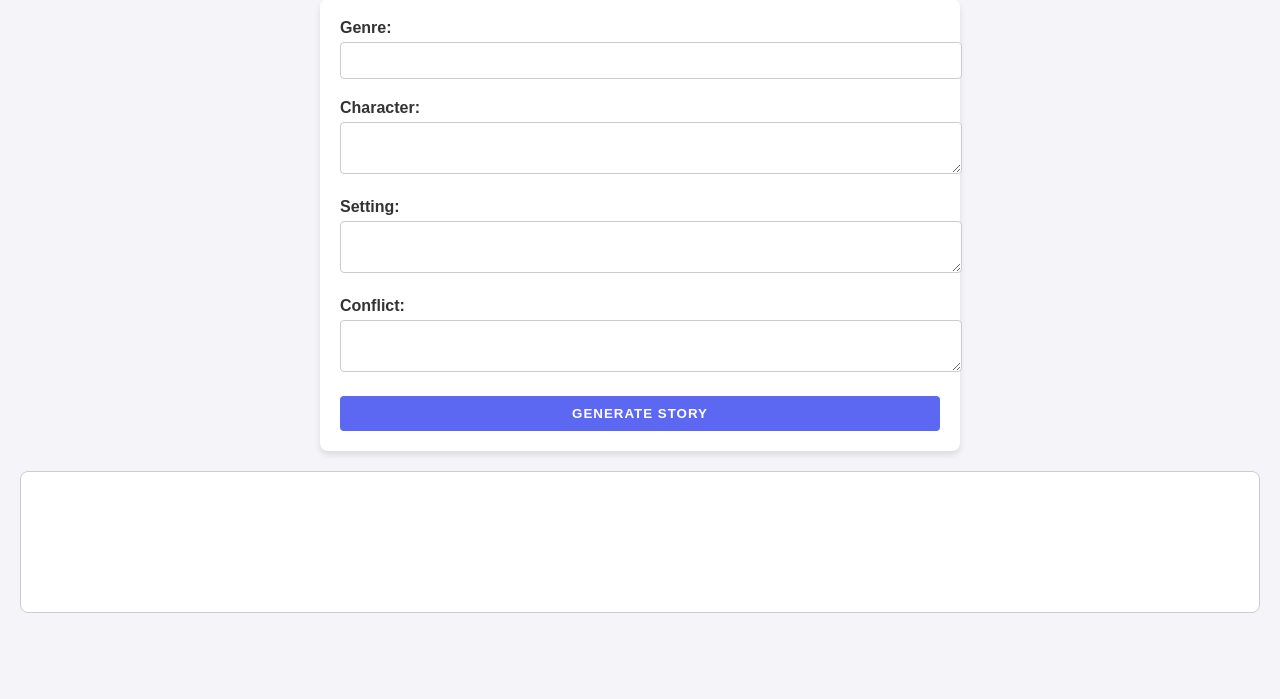
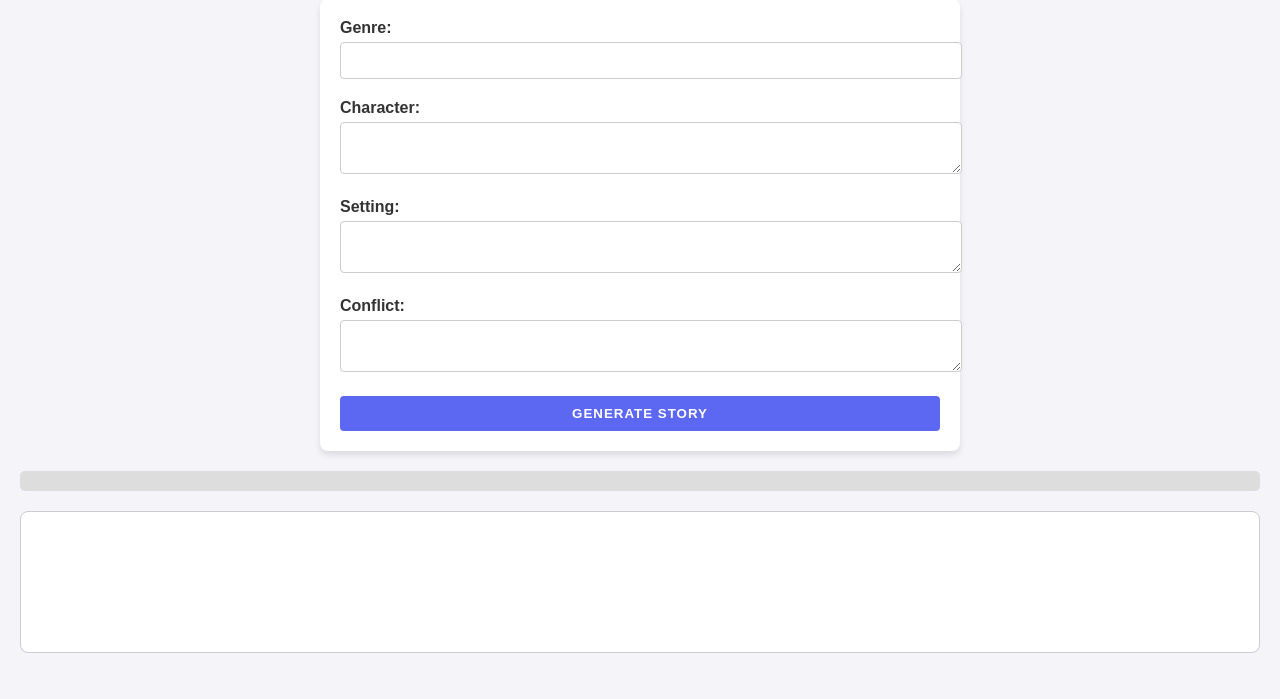
Before and after one commit to itsaryanchauhan/Story-Spark, a Flask app: page / in a window 1280 px wide. Shown: the part 101-800 px from the top of the page. Run offline with Flask 3, Linux system fonts and the light colour scheme.

Commit message:
Update style.css

```diff
--- a/static/style.css
+++ b/static/style.css
@@ -66,15 +66,21 @@ button:hover {
     border-radius: 8px;
     margin-top: 20px;
     min-height: 100px;
-    white-space: pre-wrap; /* Maintains whitespace formatting from the generated story */
+    white-space: pre-wrap;
 }
 
-/* Feedback section styling */
-#feedback-section {
-    margin-top: 20px;
-    text-align: center;
+/* Progress Bar styles */
+.progress-container {
+    width: 100%;
+    background: #ddd;
+    border-radius: 5px;
+    margin: 20px 0;
 }
 
-#feedback-section button {
-    margin: 0 10px;
+.progress-bar {
+    height: 20px;
+    background-color: #5c67f2;
+    border-radius: 5px;
+    width: 0%;
+    transition: width 0.4s ease-in-out;
 }
```
